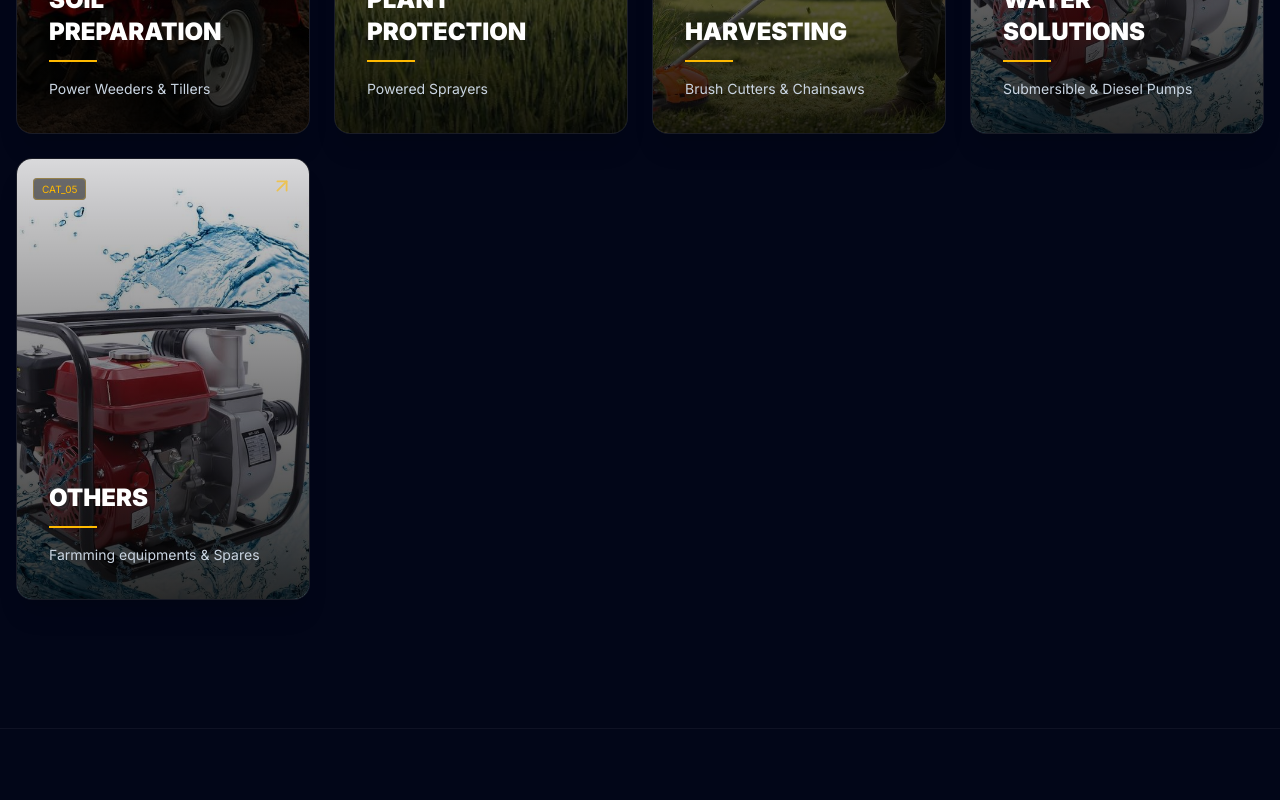
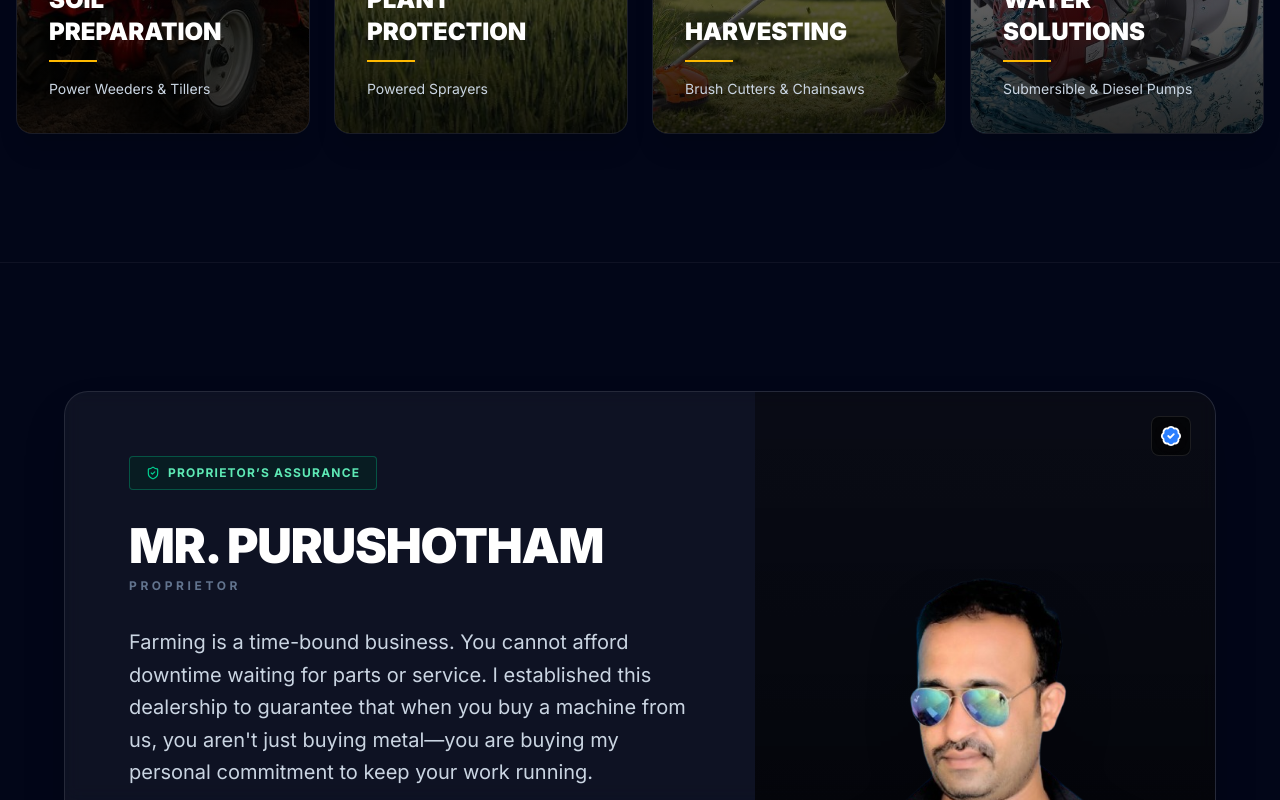
Before and after one commit to pramodbmgowda/Enterprise-portfo, a Next.js app: page / in a window 1280 px wide. Shown: the part 2619-3419 px from the top of the page. Built offline with nearby package versions, Linux system fonts and the light colour scheme.

Commit message:
ready to deploy

```diff
--- a/src/data/inventory.ts
+++ b/src/data/inventory.ts
@@ -38,13 +38,7 @@ export const CATEGORIES = [
     image: "/pump.jpeg", // Ensure this file exists in public/
     colSpan: "md:col-span-2",
   },
-  {
-    id: "others",
-    title: "Others",
-    desc: "Farmming equipments & Spares",
-    image: "/pump.jpeg", // Ensure this file exists in public/
-    colSpan: "md:col-span-2",
-  },
+
 ];
 
 export const SERVICES = [
```
